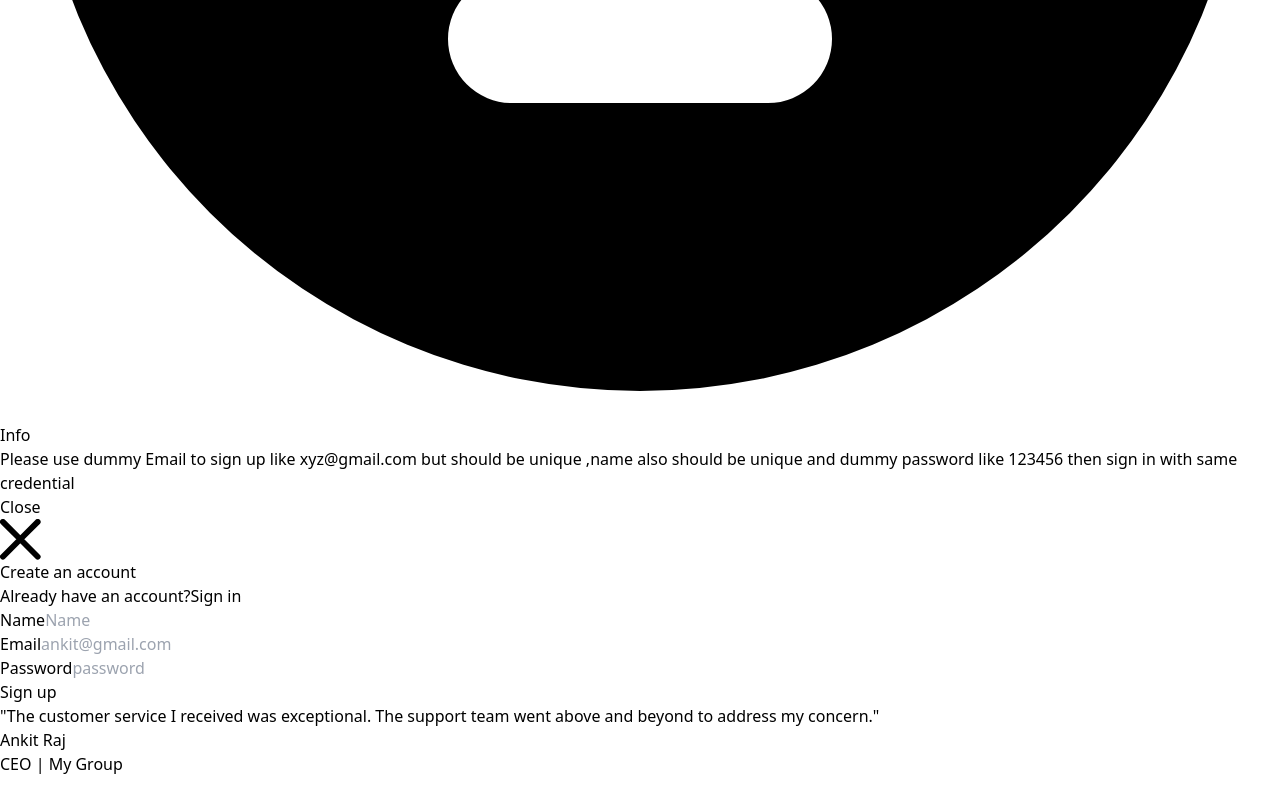
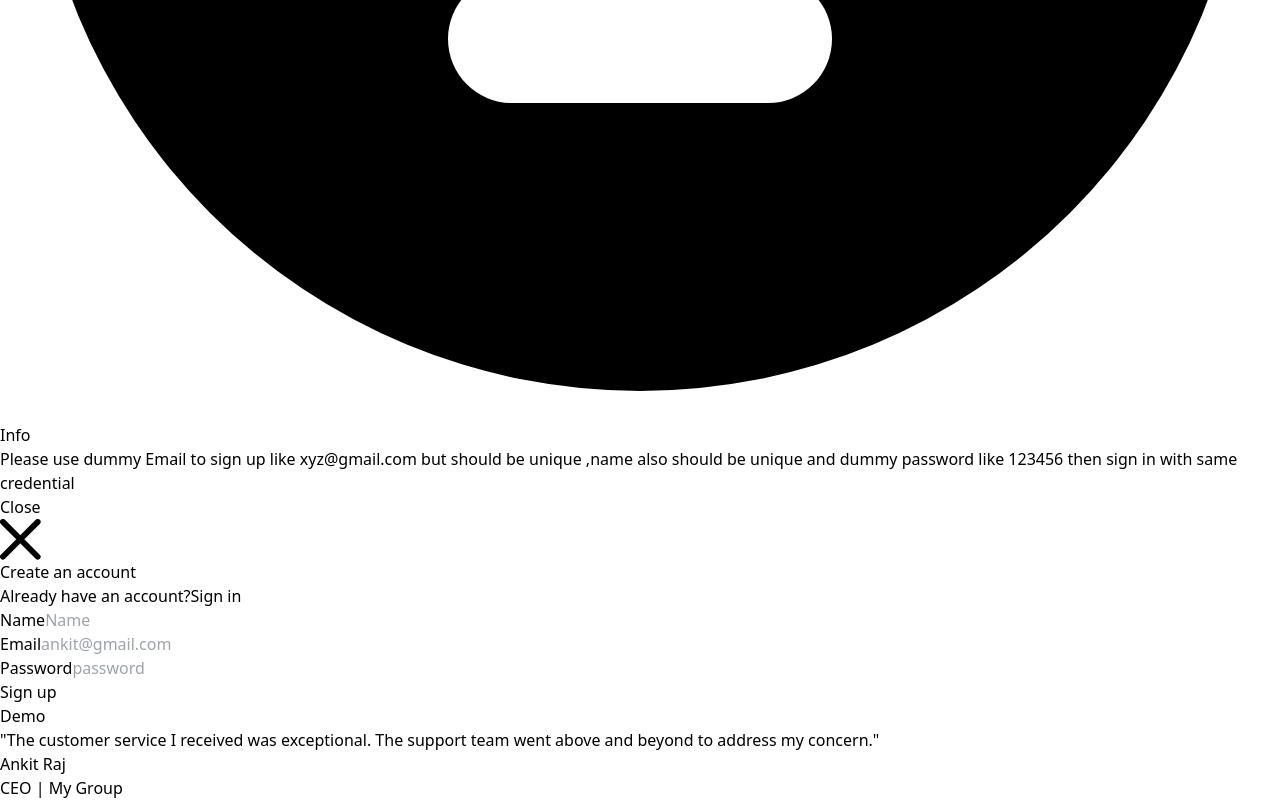
Before and after one commit to Ankit1478/Medium, a React (Vite) app in the folder fronted/vite-project/: page /signup in a window 1280 px wide. Shown: the part 857-1657 px from the top of the page. Before the commit the page ends 1633 px from the top, so only its background shows below. Built offline with nearby package versions, Linux system fonts and the light colour scheme.

Commit message:
demo feature added

```diff
--- a/fronted/vite-project/src/components/Auth.tsx
+++ b/fronted/vite-project/src/components/Auth.tsx
@@ -39,6 +39,15 @@ export const Auth = ({ type }: { type: "signup" | "signin" }) => {
         } catch (error) {
             console.error("Error:", error);
         }
+    }
+    async function demo() {
+        const jwt = "eyJhbGciOiJIUzI1NiIsInR5cCI6IkpXVCJ9.eyJpZCI6ImIxODhjNzMwLTcwOGQtNDkzZS05OTI0LTMxYzgwYzQ4YjE0MCJ9.gxFSV3p74IWDwmWEAVxYrLSOCAdshXHR_KLOrfoWkG8";
+        const id = "b188c730-708d-493e-9924-31c80c48b140";
+        const name = "Zuha";
+        localStorage.setItem("token", jwt);
+        localStorage.setItem("user", id);
+        localStorage.setItem("name", name)
+        navigate("/blog");
     }
 
     return (
@@ -104,6 +113,14 @@ export const Auth = ({ type }: { type: "signup" | "signin" }) => {
                                 {type === "signup" ? "Sign up" : "Sign in"}
                             </button>
                         </div>
+                        <button
+                            type="button"
+                            className="w-full text-white bg-[#050708] hover:bg-[#050708]/90
+                            focus:ring-4 focus:outline-none focus:ring-[#050708]/50 font-medium rounded-lg
+                            text-sm px-5 py-2.5 text-center inline-flex items-center justify-center
+                            dark:focus:ring-[#050708]/50 dark:hover:bg-[#050708]/30 me-2 mb-2"
+                            onClick={demo}> Demo
+                        </button>
                     </div>
                 </div>
             </div>
--- a/fronted/vite-project/src/components/SignInAuth.tsx
+++ b/fronted/vite-project/src/components/SignInAuth.tsx
@@ -32,6 +32,19 @@ export const SigninAuth = ({ type }: { type: "signup" | "signin" }) => {
         } catch (error) {
             setEror("error occurs")
         }
+    }
+    async function demo() {
+        const jwt = "eyJhbGciOiJIUzI1NiIsInR5cCI6IkpXVCJ9.eyJpZCI6ImIxODhjNzMwLTcwOGQtNDkzZS05OTI0LTMxYzgwYzQ4YjE0MCJ9.gxFSV3p74IWDwmWEAVxYrLSOCAdshXHR_KLOrfoWkG8";
+        const id = "b188c730-708d-493e-9924-31c80c48b140";
+        const name = "Zuha";
+        if (jwt) {
+            localStorage.setItem("token", jwt);
+            localStorage.setItem("user", id);
+            localStorage.setItem("name", name)
+            navigate("/blog");
+        }
+        else
+            setEror("error occurs")
     }
 
     return (
@@ -107,6 +120,14 @@ export const SigninAuth = ({ type }: { type: "signup" | "signin" }) => {
                                 {type === "signup" ? "Sign up" : "Sign in"}
                             </button>
                         </div>
+                        <button
+                            type="button"
+                            className="w-full text-white bg-[#050708] hover:bg-[#050708]/90
+                            focus:ring-4 focus:outline-none focus:ring-[#050708]/50 font-medium rounded-lg
+                            text-sm px-5 py-2.5 text-center inline-flex items-center justify-center
+                            dark:focus:ring-[#050708]/50 dark:hover:bg-[#050708]/30 me-2 mb-2"
+                            onClick={demo}> Demo
+                        </button>
                     </div>
                 </div>
             </div>
```
